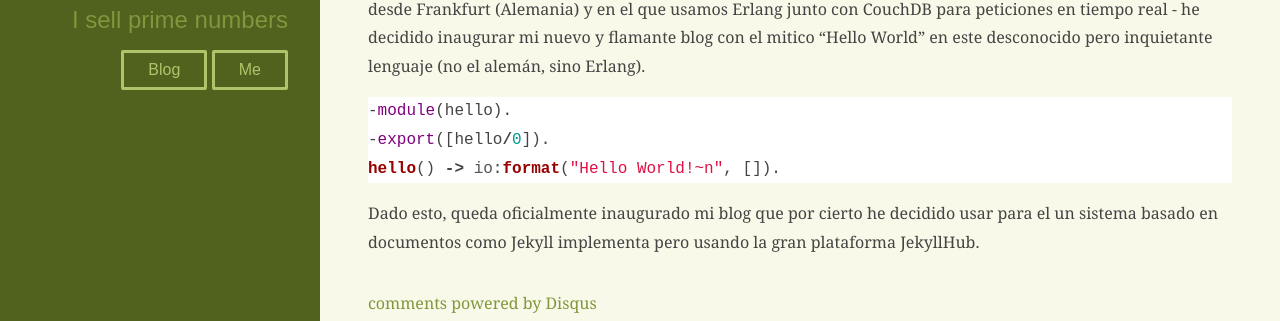
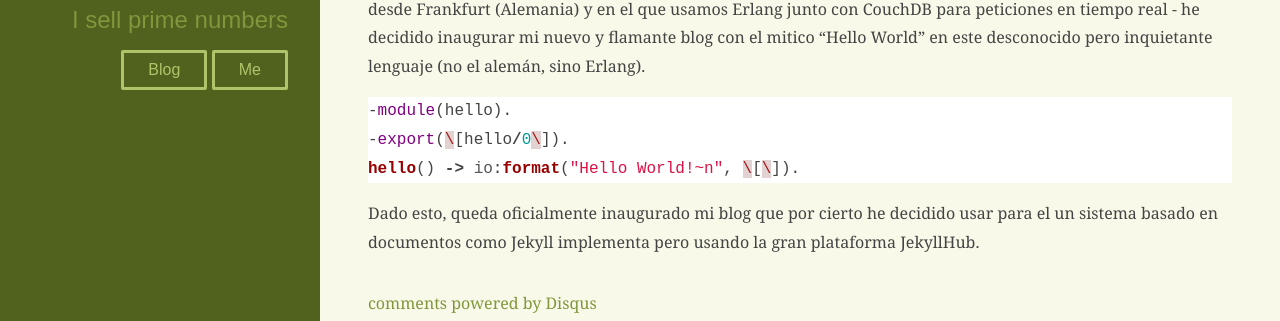
Before and after one commit to edipotrebol/edipotrebol.github.com, a Jekyll site: the page built from _posts/2013-02-7-hello-world-en-erlang.md, in a window 1280 px wide. Shown: the part 197-518 px from the top of the page. Built offline with Jekyll 4.4.1, drawn with Linux system fonts in a browser that asks for light colours; comment, search, counter and statistics services are not loaded.

Commit message:
Some changes

```diff
--- a/_config.yml
+++ b/_config.yml
@@ -1,5 +1,5 @@
 name: edipotrebol
 pygments: true
-timezone: Aurope/Madrid
+timezone: Europe/Madrid
 permalink: /:title
 paginate: 5
--- a/_posts/2013-02-7-hello-world-en-erlang.md
+++ b/_posts/2013-02-7-hello-world-en-erlang.md
@@ -9,8 +9,8 @@ Erlang es un lenguaje de programacion usado para construir sistemas fácilmente
 
 {% highlight erlang %}
 -module(hello).
--export([hello/0]).
-hello() -> io:format("Hello World!~n", []).
+-export(\[hello/0\]).
+hello() -> io:format("Hello World!~n", \[\]).
 {% endhighlight %}
 
 Dado esto, queda oficialmente inaugurado mi blog que por cierto he decidido usar para el un sistema basado en documentos como Jekyll implementa pero usando la gran plataforma JekyllHub.
```
Also changed, not shown: _posts/2013-03-12-el-proyecto-colibri.md (+1 -1 lines).
